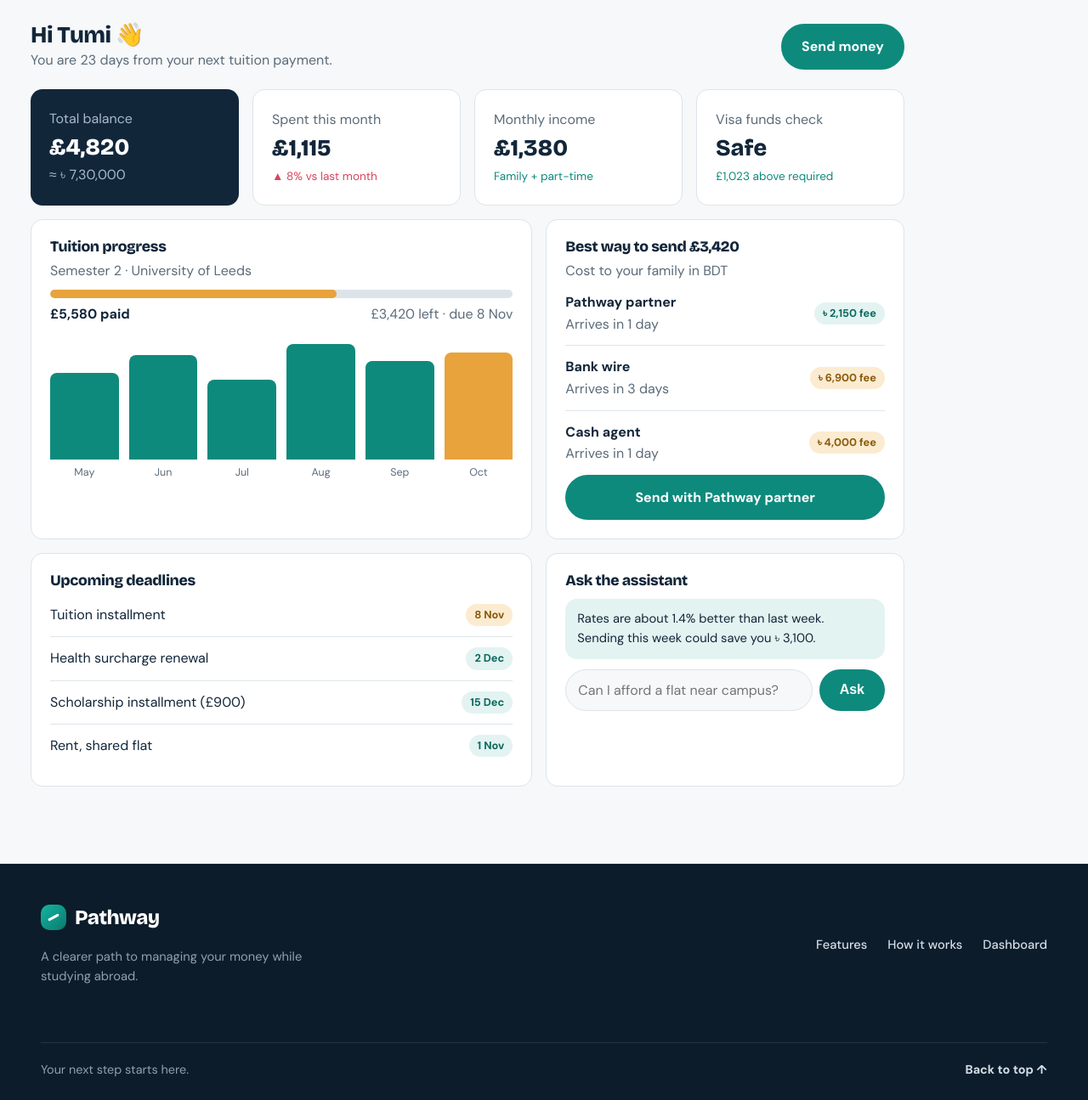
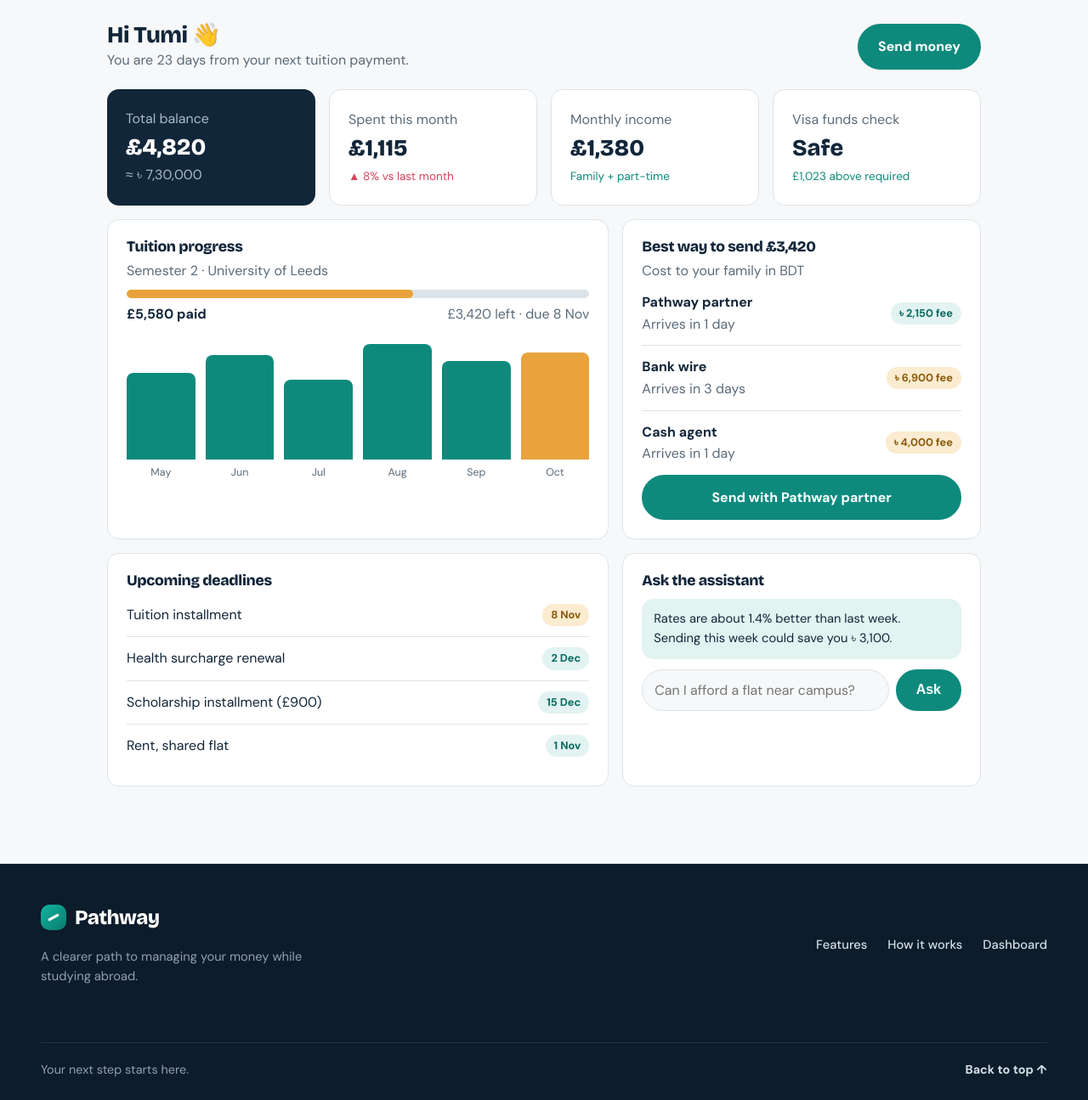
Before and after one commit to simanto-saha/FinTech, a Django app: template AI_Agent/Agent/templates/Agent/dashboard.html in a window 1280 px wide. Shown: the part 87-1382 px from the top of the page at 85% size. Run offline with Django 5.2, Linux system fonts and the light colour scheme; the template is opened without the code that fills it, so the values that code supplies are empty.

Commit message:
Dasboard UI chnage

```diff
--- a/AI_Agent/Agent/templates/Agent/dashboard.html
+++ b/AI_Agent/Agent/templates/Agent/dashboard.html
@@ -1,8 +1,8 @@
 {% extends "Agent/base.html" %}
 {% block title %}Dashboard{% endblock %}
 {% block head %}<style>
-.app{min-height:calc(100vh - 32px)}
-main{padding:26px clamp(16px,3vw,36px);max-width:1100px}
+.app{display:flex;justify-content:center;min-height:calc(100vh - 32px)}
+main{width:100%;max-width:1100px;margin-inline:auto;padding:26px clamp(16px,3vw,36px)}
 .top{display:flex;justify-content:space-between;align-items:center;margin-bottom:22px;gap:12px;flex-wrap:wrap}
 .top h1{font-size:1.7rem}
 .g{display:grid;gap:16px}
```
